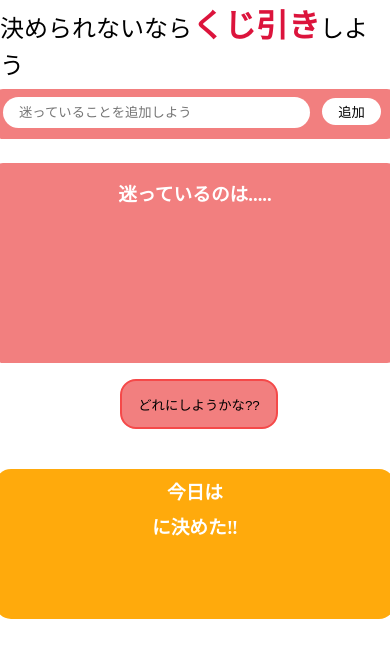
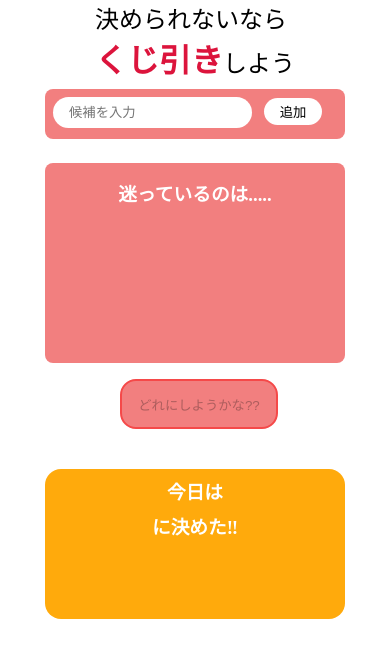
Before and after one commit to k-aya-k/webapp1, a plain HTML site: page index.html in a window 390 px wide. Drawn offline with Linux system fonts and the light colour scheme.

Commit message:
Add files via upload

```diff
--- a/index.html
+++ b/index.html
@@ -11,11 +11,11 @@
 <body>
     <!-- input -->
 <div class="title_area">
-<h2>決められないなら<span>くじ引き</span>しよう</h2>
+<h2>決められないなら<br><span>くじ引き</span>しよう</h2>
 </div>
 
     <div class="input_area">
-        <input type="text" id="add_text" placeholder="迷っていることを追加しよう">
+        <input type="text" id="add_text" placeholder="候補を入力">
         <button id="add_button">追加</button>
     </div>
 
--- a/main.js
+++ b/main.js
@@ -1,6 +1,6 @@
 document.getElementById("add_button").addEventListener("click", () => onclickAdd());
 const hairetu = [];//リストを添え字で持ってくるための配列を作る
-
+document.getElementById("lottery_button").disabled = true;
 // input text
 const onclickAdd = () => {
     if (!document.getElementById("add_text").value == "") {
@@ -19,6 +19,7 @@ const onclickAdd = () => {
         ptag.innerHTML = inputText;
         document.getElementById("list").appendChild(li);
         hairetu.push(inputText);
+        document.getElementById("lottery_button").disabled = false;
     }
 }
 //lottery_button
@@ -37,13 +38,13 @@ const onclickLottery = () => {
 
     lotterytarget.appendChild(h1);
     document.getElementById("list").textContent = null;
-    document.getElementById("lottery_button").disabled = true;
     document.getElementById("lottery_button").style.backgroundColor = "gray";
     const onemore = document.getElementById("onemore");
     const onemoreButton = document.createElement("button");
     onemoreButton.innerHTML = "もう1回";
     onemoreButton.classList.add ("onemorebutton");
     onemore.appendChild(onemoreButton);
+    document.getElementById("lottery_button").disabled = true;
     onemoreButton.addEventListener("click", function(){
         window.location.reload();
         })
--- a/style.css
+++ b/style.css
@@ -32,7 +32,7 @@ font-weight: unset;
 }
 
 input {
-    width: 80%;
+    width: 70%;
     border-radius: 16px;
     padding: 8px 16px;
     border: none;
@@ -123,3 +123,23 @@ margin: 8px 0;
     font-weight: bold;
     background-color: rgb(50, 243, 179);
 }
+
+br {
+    display: none;
+}
+
+@media screen and (max-width:400px){
+
+br{
+    display: block;
+}
+
+.input_area,
+.list_area,
+.lottery_area,
+.result_area
+{
+    width: 300px;
+}
+
+}
```
